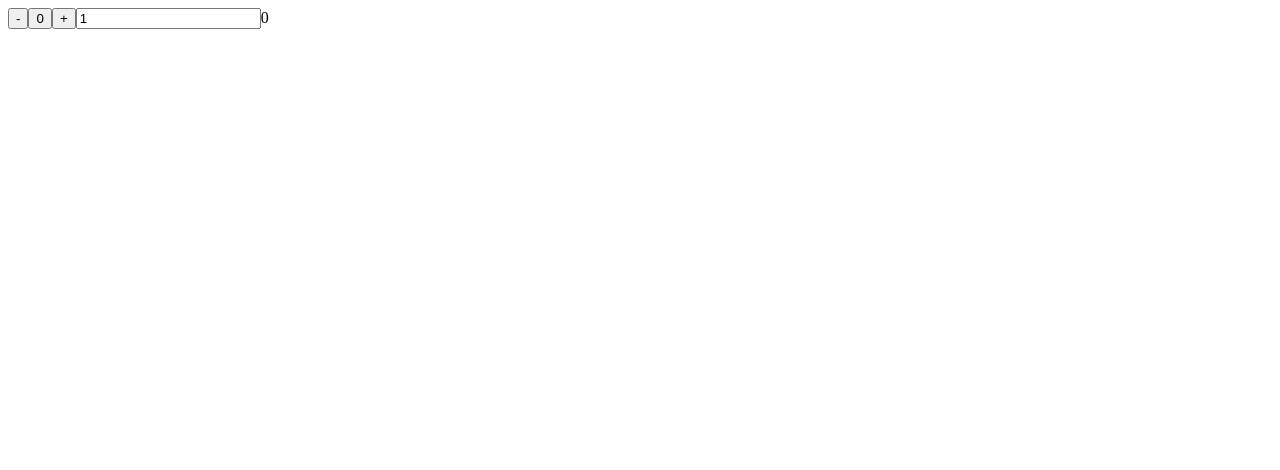
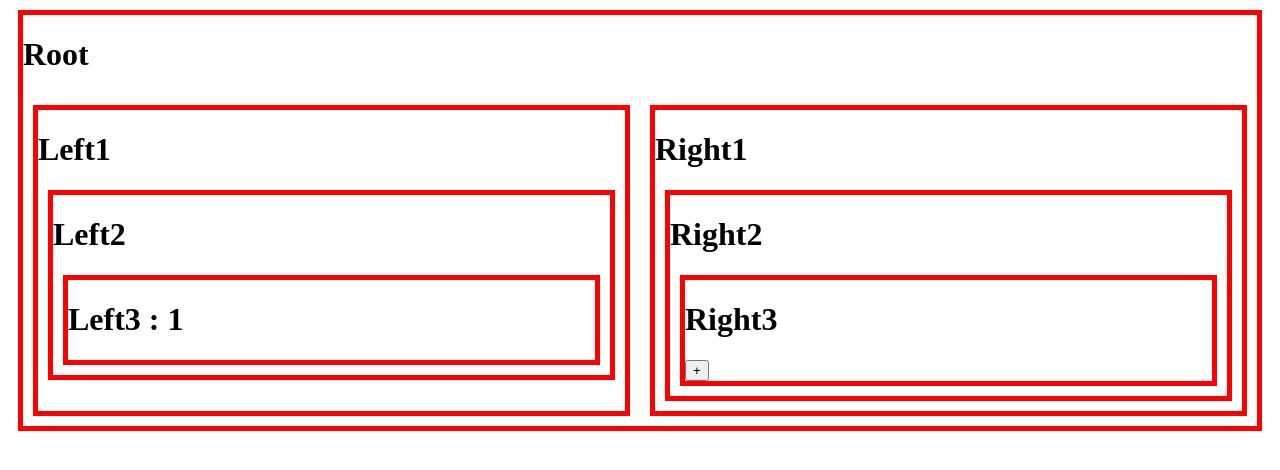
Before and after one commit to minus43/vite-project, a React (Vite) app: page / in a window 1280 px wide. Shown: the top 470 px of the page. Built offline with nearby package versions, Linux system fonts and the light colour scheme.

Commit message:
6 react-redux

```diff
--- a/package.json
+++ b/package.json
@@ -10,9 +10,12 @@
     "preview": "vite preview"
   },
   "dependencies": {
+    "@reduxjs/toolkit": "^2.6.1",
     "react": "^19.0.0",
     "react-dom": "^19.0.0",
+    "react-redux": "^9.2.0",
     "react-router-dom": "^7.4.0",
+    "redux": "^5.0.1",
     "styled-components": "^6.1.16"
   },
   "devDependencies": {
--- a/src/App.css
+++ b/src/App.css
@@ -45,3 +45,14 @@
   background-color: tomato;
   text-decoration: none;
 }
+
+#container,
+#container > div div {
+  border: 5px solid red;
+  margin: 10px;
+}
+
+#grid {
+  display: grid;
+  grid-template-columns: 1fr 1fr;
+}
--- a/src/App.jsx
+++ b/src/App.jsx
@@ -1,44 +1,99 @@
-import React, {useReducer, useState} from 'react';
+import { useState } from 'react';
+import './App.css';
+import { configureStore } from '@reduxjs/toolkit';
+import { createStore } from 'redux';
+import { Provider, useSelector, useDispatch, connect } from 'react-redux';
 
 
+
+function reducer(currentState, action) {
+  if (currentState === undefined) {
+    return {
+      number: 1,
+    };
+  }
+  const newState = { ...currentState };
+  if (action.type === 'PLUS') {
+    newState.number++;
+  }
+  return newState;
+}
+const store = createStore(reducer);
+
 function App() {
-  const [number, setNumber] = useState(1);
-  function countReducer(oldCount, action) {
-    if (action.type === 'DOWN') {
-      return oldCount - action.number;
-    } else if (action.type === 'RESET') {
-      return 0;
-    } else if (action.type === 'UP') {
-      return oldCount + action.number;
-    }
-  }
-
-  const [count, countDispatch] = useReducer(countReducer, 0);
-  function down() {
-    countDispatch({type: 'DOWN', number: number});
-  }
-
-  function reset() {
-    countDispatch({type: 'RESET', number: number});
-  }
-
-  function up() {
-    countDispatch({type: 'UP', number: number});
-  }
-
-  function changeNumber(e) {
-    setNumber(Number(e.target.value));
-  }
 
   return (
-    <div >
-      <input type="button" value="-" onClick={down} />
-      <input type="button" value="0" onClick={reset} />
-      <input type="button" value="+" onClick={up} />
-      <input type="text" value={number} onChange={changeNumber}/>
-      <span>{count}</span>
+    <div id="container">
+      <h1>Root </h1>
+      <Provider store={store}>
+      <div id="grid">
+        <Left1></Left1>
+        <Right1></Right1>
+      </div>
+      </Provider>
     </div>
   );
 }
 
-export default App
+function Left1(props) {
+  return (
+    <div>
+      <h1>Left1</h1>
+      <Left2></Left2>
+    </div>
+  );
+}
+
+function Left2(props) {
+  return (
+    <div>
+      <h1>Left2</h1>
+      <Left3></Left3>
+    </div>
+  );
+}
+
+function Left3(props) {
+  const number = useSelector((state) => state.number);
+  return (
+    <div>
+      <h1>Left3 : {number}</h1>
+    </div>
+  );
+}
+
+function Right1(props) {
+  return (
+    <div>
+      <h1>Right1</h1>
+      <Right2></Right2>
+    </div>
+  );
+}
+
+function Right2(props) {
+  return (
+    <div>
+      <h1>Right2</h1>
+      <Right3></Right3>
+    </div>
+  );
+}
+
+function Right3(props) {
+  const dispatch = useDispatch();
+  return (
+    <div>
+      <h1>Right3</h1>
+      <input
+        type="button"
+        value="+"
+        onClick={() => {
+          dispatch({type: 'PLUS'});
+        }}
+      ></input>
+    </div>
+  );
+}
+
+export default App;
```
Also changed, not shown: 1 other file (tests, documents, lock files or other folders).
